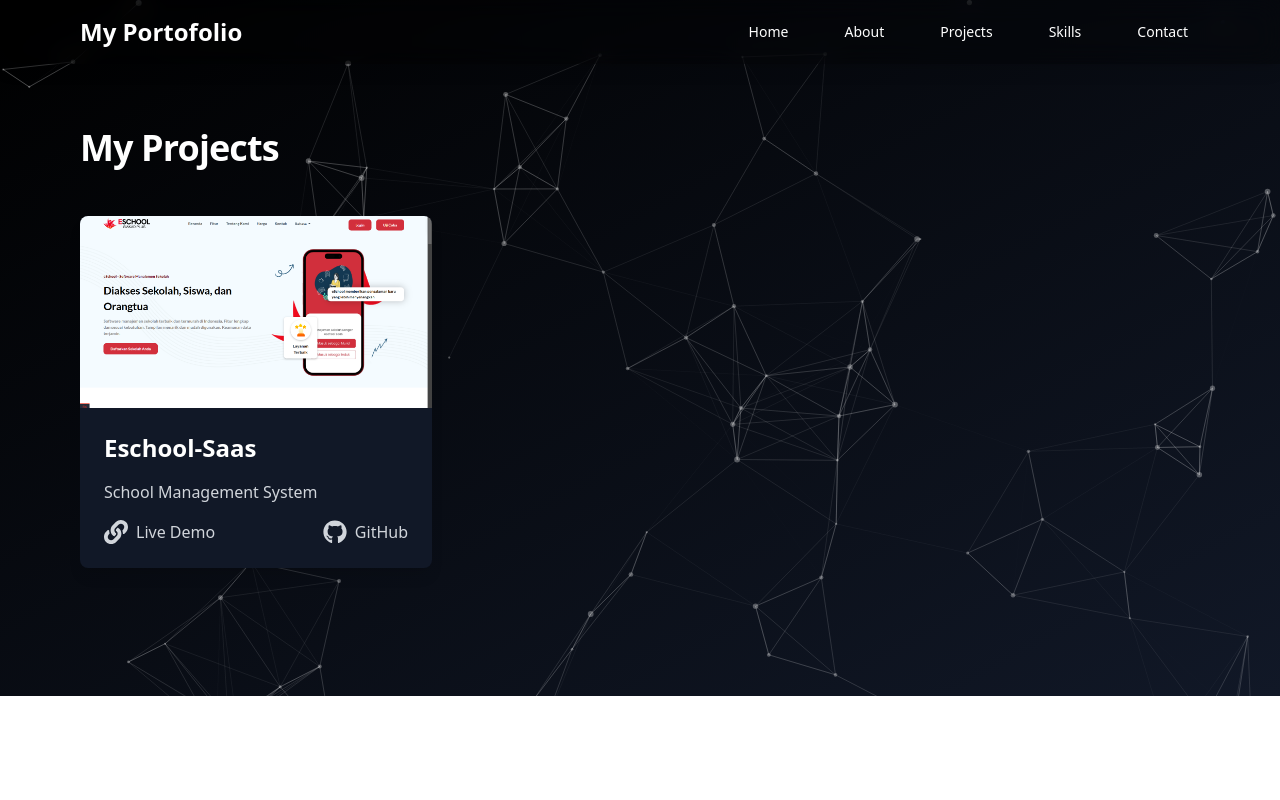
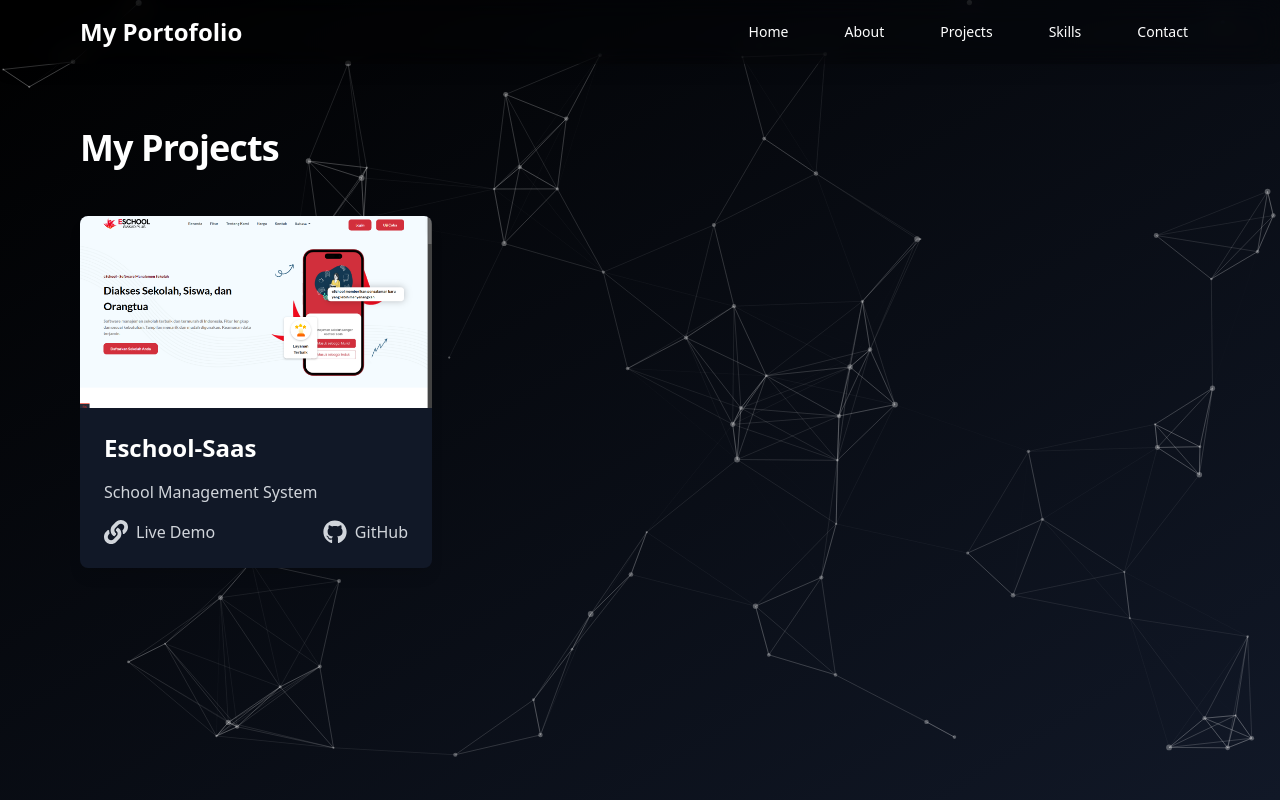
Before and after one commit to dhevasm/My-Portofolio, a React (Create React App) app: page /projects in a window 1280 px wide. Built offline with nearby package versions, Linux system fonts and the light colour scheme.

Commit message:
Project page min-h-screen

```diff
--- a/src/components/ProjectList.jsx
+++ b/src/components/ProjectList.jsx
@@ -25,7 +25,7 @@ const ProjectList = () => {
   return (
     <section
       id="portfolio"
-      className="relative bg-gradient-to-br from-black to-gray-900 text-white py-20 md:py-32"
+      className="relative bg-gradient-to-br from-black to-gray-900 text-white py-20 md:py-32 min-h-screen"
     >
       <Particle />
       <div className="max-w-6xl mx-auto px-4 z-10">
```
